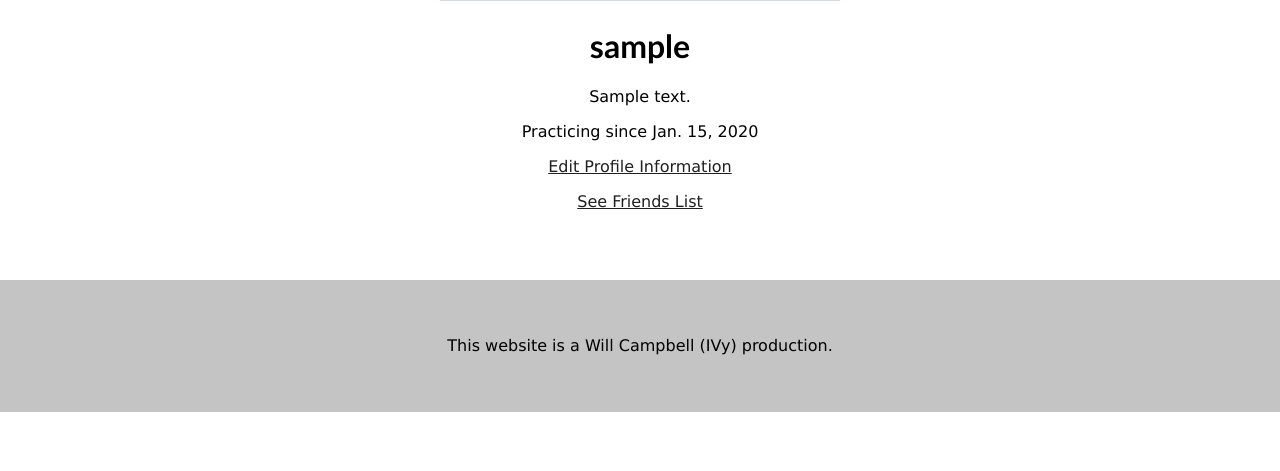
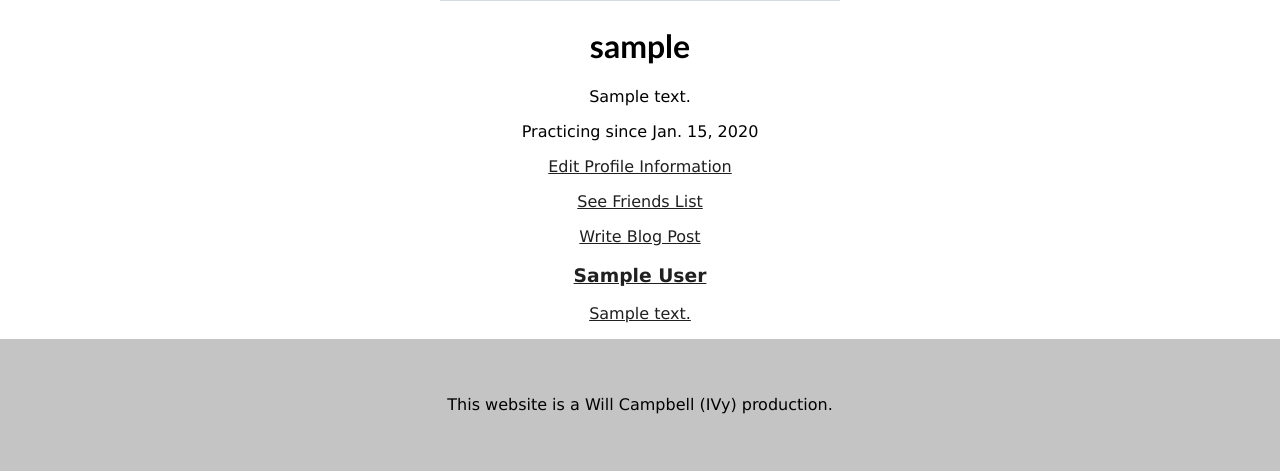
Before and after one commit to whcampbell/Impression, a Django app: a page that uses users/templates/users/profile.html in a window 1280 px wide. Shown: the part 388-859 px from the top of the page. Before the commit the page ends 800 px from the top, so only its background shows below. Run offline with Django 4.2, Linux system fonts and the light colour scheme; a user stored in the database is signed in; tables that the repository leaves empty hold one stand-in row (values such as "Sample post"); grey boxes marked "Sample" are stand-in pictures.

Commit message:
Wrote Blog Function  - Blog Post Model, Model Form  - temps/views/urls for writing, reading  - url/view for deletion  - path from profile

```diff
--- a/users/models.py
+++ b/users/models.py
@@ -4,6 +4,8 @@ from django.utils import timezone
 
 def user_directory_path(instance, filename):
     # file will be uploaded to MEDIA_ROOT/user_<id>/<filename>
+    if (type(instance) == BlogPost) :
+        return "user_{0}/{1}".format(instance.user.username, filename)
     return "user_{0}/{1}".format(instance.username, filename)
 
 class CustomUser(AbstractUser) :
@@ -16,9 +18,16 @@ class CustomUser(AbstractUser) :
     def __str__(self) :
         return self.username
 
-class SliderImage(models.Model) :
-    image = models.ImageField(upload_to=user_directory_path)
+class BlogPost(models.Model) :
+    title = models.CharField(default="My Post", max_length=128)
+    body = models.TextField(default="The World is Violet")
+    image = models.ImageField(upload_to=user_directory_path, default="no_image")
+    alt_text = models.CharField(default="Blog Post Picture", max_length=256)
+    post_date = models.DateTimeField(default = timezone.now)
     user = models.ForeignKey("CustomUser", on_delete=models.CASCADE)
+
+    class Meta:
+        ordering=["-post_date"]
 
 class Message(models.Model) :
     sender = models.ForeignKey(
--- a/users/templates/users/profile.html
+++ b/users/templates/users/profile.html
@@ -29,6 +29,9 @@
         <p>
             <a href="{% url 'users:manage_friends' %}">See Friends List</a>
         </p>
+        <p>
+            <a href="{% url 'users:write_post' %}">Write Blog Post</a>
+        </p>
 
     {% elif is_logged_in and not are_friends %}
         <a href="{% url 'users:send_friends' receiver=host_user.username %}">
@@ -36,4 +39,14 @@
         </a>
     {% endif %}
 
+    {% if last_post %}
+        <a href="{% url 'users:read_post' id=last_post.pk %}">
+            <div>
+                <h3>{{ last_post.title }}</h3>
+                <p>{{ last_post.body|truncatewords:10 }}</p>
+            </div>
+        </a>
+    {% endif %}
+
+
 {% endblock content %}
--- a/users/urls.py
+++ b/users/urls.py
@@ -16,4 +16,7 @@ urlpatterns = [
     path('make-friends/<slug:sender>', views.make_friends, name="make_friends"),
     path('manage-friends/', views.manage_friends, name="manage_friends"),
     path('remove-friend/<slug:username>', views.remove_friend, name="remove_friend"),
+    path('write-post', views.WritePostView.as_view(), name="write_post"),
+    path('read-post/<int:id>', views.read_post, name="read_post"),
+    path('delete-post/<int:id>', views.delete_post, name="delete_post"),
 ]
--- a/users/views.py
+++ b/users/views.py
@@ -1,12 +1,12 @@
-from django.shortcuts import render
+from django.shortcuts import render, get_object_or_404
 from django.http import HttpResponseRedirect
 from django.contrib.auth import login, logout, authenticate
 from django.contrib.auth.mixins import UserPassesTestMixin
 from django.views.generic import CreateView, UpdateView
 from django.urls import reverse, reverse_lazy
-from django.core.exceptions import PermissionDenied, ObjectDoesNotExist
-from .forms import UserRegistrationForm, LoginForm, MessageForm, CustomChangeForm
-from .models import CustomUser, Message
+from django.core.exceptions import PermissionDenied
+from .forms import UserRegistrationForm, LoginForm, MessageForm, CustomChangeForm, BlogForm
+from .models import CustomUser, Message, BlogPost
 from random import sample
 
 # Helpers
@@ -24,6 +24,23 @@ class SignupView(CreateView) :
     form_class = UserRegistrationForm
     success_url = reverse_lazy("users:login")
     template_name = 'users/signup.html'
+
+class WritePostView(CreateView) :
+    form_class = BlogForm
+    template_name = 'users/write_post.html'
+
+    def get_success_url(self) :
+        return reverse('users:profile', args=[self.request.user.username])
+
+    def form_valid(self, form) :
+        BlogPost.objects.create(
+            user=self.request.user,
+            title=form.cleaned_data['title'],
+            body=form.cleaned_data['body'],
+            image=form.cleaned_data['image'],
+            alt_text=form.cleaned_data['alt_text']
+        )
+        return HttpResponseRedirect(self.get_success_url())
 
 class UserUpdateView(UserPassesTestMixin, UpdateView) :
     model = CustomUser
@@ -71,10 +88,13 @@ def profile(request, username) :
     are_friends = False
     if request.user.is_authenticated :
         are_friends = request.user.friends.all().contains(user)
+
+    last_post = user.blogpost_set.first()
     context = {
         'host_user':user,
         'is_logged_in':request.user.is_authenticated,
         'are_friends':are_friends,
+        'last_post':last_post,
     }
     return render(request, 'users/profile.html', context)
 
@@ -191,3 +211,17 @@ def gallery(request) :
     users = sample(users, 5)
 
     return render(request, 'users/gallery.html', {'users':users})
+
+def read_post(request, id) :
+    post = get_object_or_404(BlogPost, pk=id)
+    post_list = BlogPost.objects.filter(user=post.user).exclude(pk=post.pk)
+    context = {
+        'curr_post':post,
+        'post_list':post_list,
+    }
+    return render(request, 'users/read_post.html', context)
+
+def delete_post(request, id) :
+    post = get_object_or_404(BlogPost, pk=id)
+    post.delete()
+    return HttpResponseRedirect(reverse('users:profile', args=[request.user.username]))
```
Also changed, not shown: users/forms.py (+7 -1 lines), users/templates/users/read_post.html (added, +41 -0 lines), users/templates/users/write_post.html (added, +12 -0 lines), users/migrations/0011_blogpost_delete_sliderimage.py (added), users/migrations/0012_alter_blogpost_options_blogpost_post_date.py (added).
